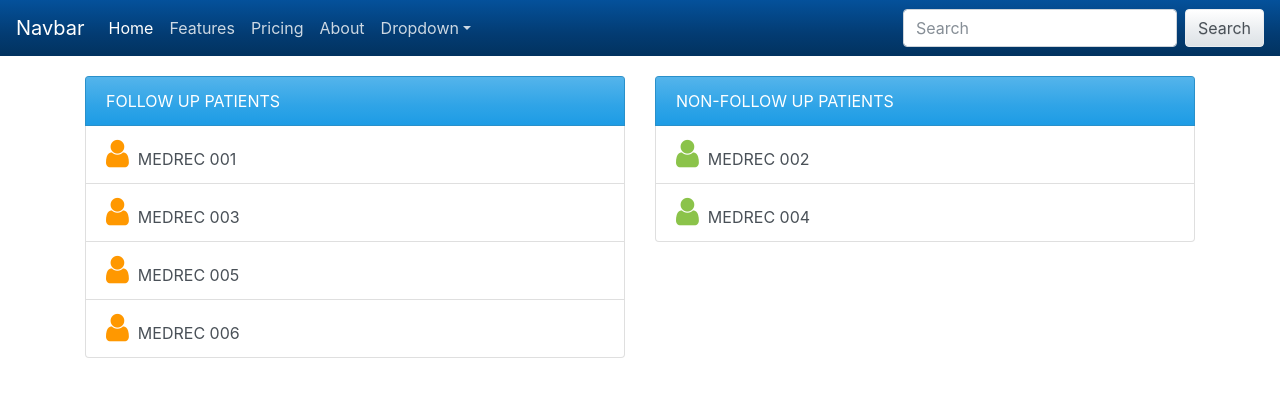
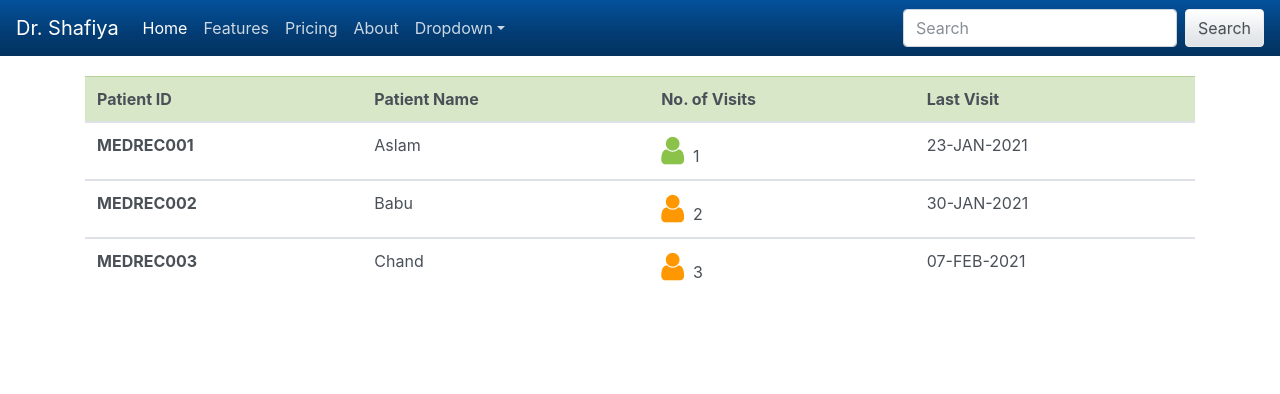
Before and after one commit to moin2672/angular-medrec, an Angular app: page / in a window 1280 px wide. Shown: the top 394 px of the page. Built offline with nearby package versions, Linux system fonts and the light colour scheme.

Commit message:
3. Subject list template updated

```diff
--- a/src/app/header/header.component.html
+++ b/src/app/header/header.component.html
@@ -1,5 +1,5 @@
 <nav class="navbar navbar-expand-lg navbar-dark bg-dark">
-<a class="navbar-brand" href="#">Navbar</a>
+<a class="navbar-brand" href="#">Dr. Shafiya</a>
 <button class="navbar-toggler" type="button" data-toggle="collapse" data-target="#navbarColor02" aria-controls="navbarColor02" aria-expanded="false" aria-label="Toggle navigation">
   <span class="navbar-toggler-icon"></span>
 </button>
--- a/src/app/subjects/subject-list/subject-list.component.css
+++ b/src/app/subjects/subject-list/subject-list.component.css
@@ -1,3 +1,5 @@
-.list-group {
+.index {
   margin-top: 20px;
 }
+
+.pointer {cursor: pointer;}
--- a/src/app/subjects/subject-list/subject-list.component.html
+++ b/src/app/subjects/subject-list/subject-list.component.html
@@ -1,17 +1,32 @@
-
-
-<div class="row">
-<div class="col-md-6" >
-
-<div class="list-group" >
-  <a class="list-group-item list-group-item-action text-white bg-primary ">FOLLOW UP PATIENTS</a>
-<a *ngFor="let f of followUp" [href]="f.id" class="list-group-item list-group-item-action" ><i class="fa fa-user fa-2x" style="color:#ff9800;"></i>&nbsp;&nbsp;{{f.subjectID}}</a>
+<div class="index">
+  <table class="table table-hover">
+    <thead>
+      <tr class="table-success">
+        <th scope="col">Patient ID</th>
+        <th scope="col">Patient Name</th>
+        <th scope="col">No. of Visits</th>
+        <th scope="col">Last Visit</th>
+      </tr>
+    </thead>
+    <tbody *ngFor="let pd of pdata">
+      <tr class="pointer">
+        <th scope="row">{{ pd.subjectID }}</th>
+        <td>{{ pd.subjectName }}</td>
+        <td>
+          <i
+            class="fa fa-user fa-2x"
+            [ngStyle]="{
+              color: pd.subjectVisits[pd.subjectVisits.length - 1].sv_isFollowUp
+                ? '#ff9800'
+                : '#8bc34a'
+            }"
+          ></i
+          >&nbsp;&nbsp;{{ pd.subjectVisits.length }}
+        </td>
+        <td>
+          {{ pd.subjectVisits[pd.subjectVisits.length - 1].sv_visitedOn }}
+        </td>
+      </tr>
+    </tbody>
+  </table>
 </div>
-</div>
-<div class="col-md-6" >
-<div class="list-group">
-  <a class="list-group-item list-group-item-action text-white bg-primary ">NON-FOLLOW UP PATIENTS</a>
-<a  *ngFor="let n of nonFollowUp" [href]="n.id"  class="list-group-item list-group-item-action"><i class="fa fa-user fa-2x" style="color:#8bc34a;"></i>&nbsp;&nbsp;{{n.subjectID}}</a>
-</div>
-</div>
-</div>
--- a/src/app/subjects/subject-list/subject-list.component.ts
+++ b/src/app/subjects/subject-list/subject-list.component.ts
@@ -8,6 +8,161 @@ import { Component, OnInit } from '@angular/core';
 export class SubjectListComponent implements OnInit {
 
   constructor() { }
+  pdata=[
+    {
+        "id":123,
+        "subjectID":"MEDREC001",
+        "subjectAadhar":"123456789012",
+        "subjectName":"Aslam",
+        "subjectDOB":"01-JAN-1990",
+        "subjectGender":"Male",
+        "subjectAddress":"#21, ABC street, DEF Block, GHI city.",
+        "subjectPhoneNo":"9988776655",
+        "subjectEmailID":"aslam@gmail.com",
+        "subjectVisits":[
+            {
+                "sv_visitedOn":"23-JAN-2021",
+                "sv_Height":124,
+                "sv_Weight":233,
+                "sv_Temp":99,
+                "sv_Pulse":88,
+                "sv_Oxy":98,
+                "sv_bp_sys":140,
+                "sv_bp_dia":70,
+                "sv_bp_symptoms":"Fever",
+                "sv_bp_prescription":"Dolo 650",
+                "sv_isLabreqd":false,
+                "sv_lab":"",
+                "sv_isScanReqd":false,
+                "sv_scan":"",
+                "sv_isFollowUp":false,
+                "sv_nextDate":"",
+                "sv_attachment":""
+            }
+        ]
+    },
+    {
+        "id":123,
+        "subjectID":"MEDREC002",
+        "subjectAadhar":"123456789012",
+        "subjectName":"Babu",
+        "subjectDOB":"01-JAN-1990",
+        "subjectGender":"Male",
+        "subjectAddress":"#21, ABC street, DEF Block, GHI city.",
+        "subjectPhoneNo":"9988776655",
+        "subjectEmailID":"babu@gmail.com",
+        "subjectVisits":[
+            {
+                "sv_visitedOn":"24-JAN-2021",
+                "sv_Height":124,
+                "sv_Weight":233,
+                "sv_Temp":99,
+                "sv_Pulse":88,
+                "sv_Oxy":98,
+                "sv_bp_sys":140,
+                "sv_bp_dia":70,
+                "sv_bp_symptoms":"Fever",
+                "sv_bp_prescription":"Dolo 650",
+                "sv_isLabreqd":false,
+                "sv_lab":"",
+                "sv_isScanReqd":false,
+                "sv_scan":"",
+                "sv_isFollowUp":false,
+                "sv_nextDate":"",
+                "sv_attachment":""
+            },
+            {
+                "sv_visitedOn":"30-JAN-2021",
+                "sv_Height":124,
+                "sv_Weight":233,
+                "sv_Temp":99,
+                "sv_Pulse":88,
+                "sv_Oxy":98,
+                "sv_bp_sys":140,
+                "sv_bp_dia":70,
+                "sv_bp_symptoms":"Fever",
+                "sv_bp_prescription":"Dolo 650",
+                "sv_isLabreqd":false,
+                "sv_lab":"",
+                "sv_isScanReqd":false,
+                "sv_scan":"",
+                "sv_isFollowUp":true,
+                "sv_nextDate":"02-JAN-2021",
+                "sv_attachment":""
+            }
+        ]
+    },
+    {
+      "id":123,
+      "subjectID":"MEDREC003",
+      "subjectAadhar":"123456789012",
+      "subjectName":"Chand",
+      "subjectDOB":"01-JAN-1990",
+      "subjectGender":"Male",
+      "subjectAddress":"#21, ABC street, DEF Block, GHI city.",
+      "subjectPhoneNo":"9988776655",
+      "subjectEmailID":"chand@gmail.com",
+      "subjectVisits":[
+          {
+              "sv_visitedOn":"24-JAN-2021",
+              "sv_Height":124,
+              "sv_Weight":233,
+              "sv_Temp":99,
+              "sv_Pulse":88,
+              "sv_Oxy":98,
+              "sv_bp_sys":140,
+              "sv_bp_dia":70,
+              "sv_bp_symptoms":"Fever",
+              "sv_bp_prescription":"Dolo 650",
+              "sv_isLabreqd":false,
+              "sv_lab":"",
+              "sv_isScanReqd":false,
+              "sv_scan":"",
+              "sv_isFollowUp":false,
+              "sv_nextDate":"",
+              "sv_attachment":""
+          },
+          {
+              "sv_visitedOn":"30-JAN-2021",
+              "sv_Height":124,
+              "sv_Weight":233,
+              "sv_Temp":99,
+              "sv_Pulse":88,
+              "sv_Oxy":98,
+              "sv_bp_sys":140,
+              "sv_bp_dia":70,
+              "sv_bp_symptoms":"Fever",
+              "sv_bp_prescription":"Dolo 650",
+              "sv_isLabreqd":false,
+              "sv_lab":"",
+              "sv_isScanReqd":false,
+              "sv_scan":"",
+              "sv_isFollowUp":true,
+              "sv_nextDate":"02-JAN-2021",
+              "sv_attachment":""
+          },
+          {
+              "sv_visitedOn":"07-FEB-2021",
+              "sv_Height":124,
+              "sv_Weight":233,
+              "sv_Temp":99,
+              "sv_Pulse":88,
+              "sv_Oxy":98,
+              "sv_bp_sys":140,
+              "sv_bp_dia":70,
+              "sv_bp_symptoms":"Fever",
+              "sv_bp_prescription":"Dolo 650",
+              "sv_isLabreqd":false,
+              "sv_lab":"",
+              "sv_isScanReqd":false,
+              "sv_scan":"",
+              "sv_isFollowUp":true,
+              "sv_nextDate":"02-MAR-2021",
+              "sv_attachment":""
+          }
+      ]
+  }
+]
 data=[
   {"id":123,"subjectID":"MEDREC 001", "isFollowUp":true},
   {"id":456,"subjectID":"MEDREC 002", "isFollowUp":false},
```
